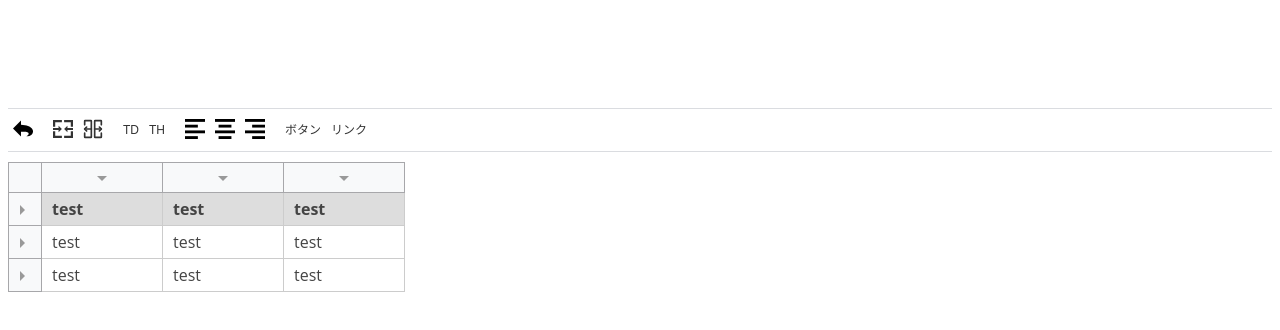
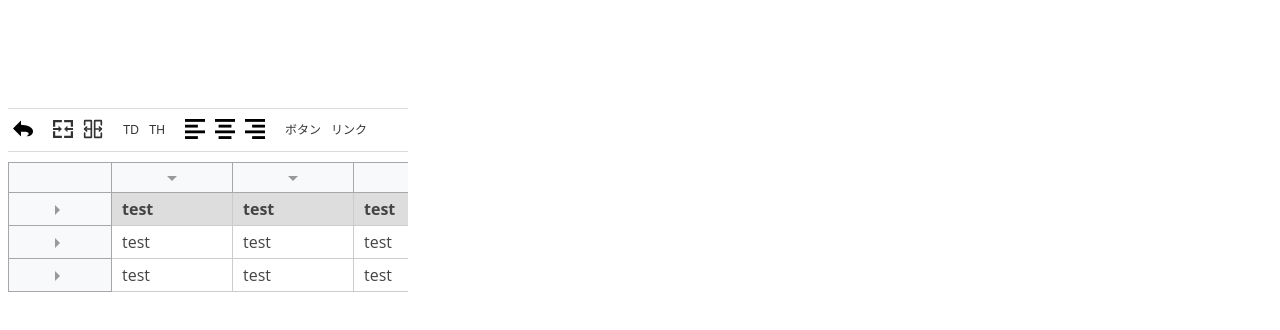
Before and after one commit to steelydylan/react-table-editor, a React (Vite) app: page / in a window 1280 px wide. Shown: the top 330 px of the page. Built offline with nearby package versions, Linux system fonts and the light colour scheme.

Commit message:
fix(table)

```diff
--- a/index.html
+++ b/index.html
@@ -19,6 +19,9 @@
   body {
     padding-top: 100px;
   }
+  #wrap {
+    width: 400px;
+  }
   </style>
   <div id="wrap">
     <div id="main"></div>
--- a/src/table-context.tsx
+++ b/src/table-context.tsx
@@ -6,7 +6,7 @@ import SvgMerge from './icons/Merge'
 import SvgSplit from './icons/Split'
 import SvgUndo from './icons/Undo'
 import { TableEditor } from './table-editor'
-import { Btn, DefaultProps, Point, Row } from './types'
+import { Btn, DefaultProps, Point, Row, Tag } from './types'
 
 type Action =
   { type: 'SET_MENU', showMenu: boolean } |
@@ -37,7 +37,7 @@ export type State = {
   cellClass: string
   menuX: number
   menuY: number
-  selectedTags: { className: string; tag: string }[]
+  selectedTags: Tag[]
 }
 
 const reducer = (state: State, action: Action) => {
--- a/src/table-editor.tsx
+++ b/src/table-editor.tsx
@@ -70,7 +70,6 @@ export const TableEditor = ({
       document.body.removeChild(ctxMenuRef.current)
     }
   }, [])
-
 
   const getElementByQuery = (query: string) => {
     if (tableRef.current) {
@@ -209,18 +208,6 @@ export const TableEditor = ({
     dispatch({ type: 'SET_MENU_X', menuX: e.clientX })
     dispatch({ type: 'SET_MENU_Y', menuY: e.clientY })
   }
-
-  useEffect(() => {
-    const table = getElementByQuery('table') as HTMLTableElement
-    const inner = tableRef.current.parentNode as HTMLElement
-    if (table) {
-      inner.style.width = '9999px'
-      const tableWidth = table.offsetWidth
-      inner.style.width = `${tableWidth}px`
-    } else {
-      inner.style.width = 'auto'
-    }
-  })
 
   const undo = () => {
     const newHistory = [...produce(history, history => history)]
@@ -1213,12 +1200,6 @@ export const TableEditor = ({
     return stateRow
   }
 
-  const checkTag = (tag: string, className: string) => {
-    return selectedTags.some(selectedTag => {
-      return selectedTag.tag === tag && selectedTag.className === className
-    })
-  }
-
   const unwrapTag = (cell: HTMLElement, tag: string, className: string) => {
     const pos = util.getCaretPos(cell)
     let node = util.getElementBySelection()
@@ -1255,7 +1236,6 @@ export const TableEditor = ({
       onChange(util.getHtml(newRow, align))
     }
     dispatch({ type: 'SET_ROW', row: newRow })
-    // this.setState({ row })
   }
 
   const insertTag = (tag: string, className: string) => {
@@ -1270,7 +1250,7 @@ export const TableEditor = ({
     const index = getCellIndexByPos(point.x, point.y)
     const cell = getCellByIndex(index.col, index.row) as HTMLElement
     const selection = util.getSelection(cell)
-    if (checkTag(tag, className)) {
+    if (util.checkTag(selectedTags, tag, className)) {
       unwrapTag(cell, tag, className)
       return
     }
--- a/src/types/index.ts
+++ b/src/types/index.ts
@@ -21,6 +21,11 @@ export type Mark = {
   right: boolean
   bottom: boolean
   left: boolean
+}
+
+export type Tag = {
+  className: string;
+  tag: string;
 }
 
 export type Col = {
--- a/src/util.tsx
+++ b/src/util.tsx
@@ -3,7 +3,7 @@ import React from "react"
 import { renderToStaticMarkup } from "react-dom/server"
 import { ResultHTML } from "./result-html"
 import { State } from "./table-context"
-import { Align, Col, Point, Row } from "./types"
+import { Align, Col, Point, Row, Tag } from "./types"
 
 export function before(el: HTMLElement, html: string) {
   el.insertAdjacentHTML('beforebegin', html)
@@ -673,3 +673,9 @@ export function generateNewCell() {
     },
   }
 }
+
+export function checkTag(selectedTags: Tag[], tag: string, className: string) {
+  return selectedTags.some(selectedTag => {
+    return selectedTag.tag === tag && selectedTag.className === className
+  })
+}
--- a/table.css
+++ b/table.css
@@ -60,10 +60,10 @@
 .st-table td,
 .st-table th {
 	text-align: left;
-	width: 100px;
 	white-space: nowrap;
 	background-color: #fff;
 	z-index: 0;
+	min-width: 100px;
 }
 
 .st-table-cell-inner {
```
